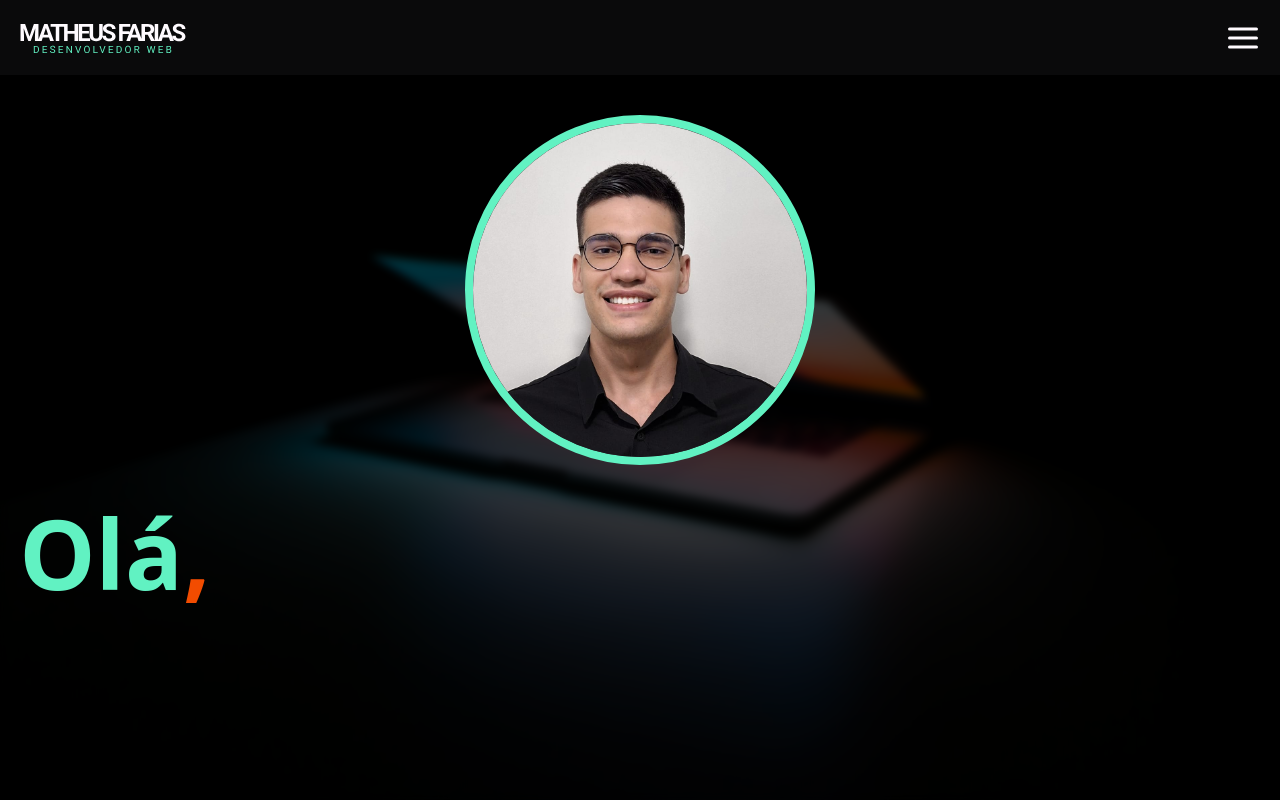
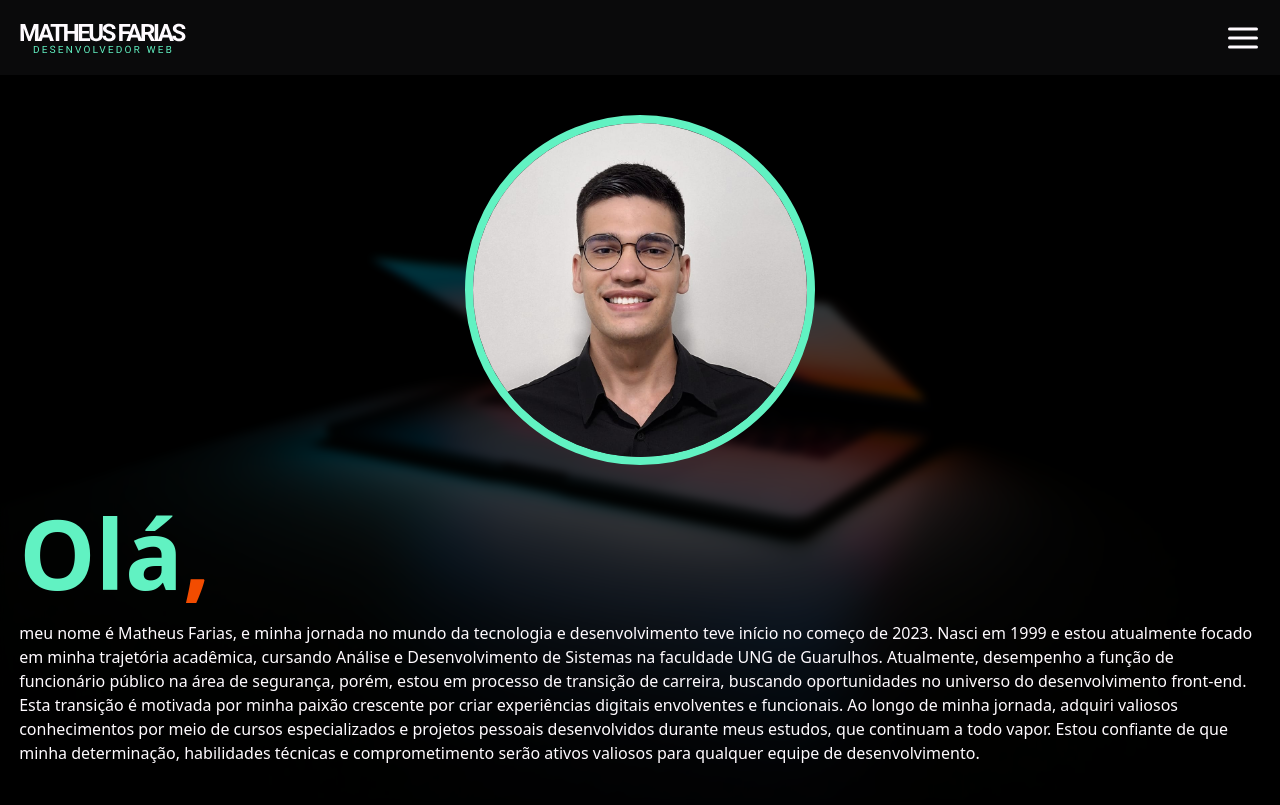
Before and after one commit to oMatheus-Farias/myportfolio, a React (Vite) app: page / in a window 1280 px wide. Built offline with nearby package versions, Linux system fonts and the light colour scheme.

Commit message:
feat: adicionado paragrafo principal

```diff
--- a/src/pages/about/index.tsx
+++ b/src/pages/about/index.tsx
@@ -18,7 +18,18 @@ export default function About() {
         </div>
 
         <section className="w-full mt-10" >
-          <h1 className="text-secondary text-start text-8xl font-semibold" >Olá<span className="text-effectsColor" >,</span></h1>
+          <h1
+            className="text-secondary text-start text-8xl font-semibold" >
+              Olá
+              <span className="text-effectsColor" >,</span>
+          </h1>
+
+          <p className="text-start text-textColor mt-5" >
+            meu nome é Matheus Farias, e minha jornada no mundo da tecnologia e desenvolvimento teve início no começo de 2023. Nasci em 1999 e estou atualmente focado em minha trajetória acadêmica, cursando Análise e Desenvolvimento de Sistemas na faculdade UNG de Guarulhos.
+            Atualmente, desempenho a função de funcionário público na área de segurança, porém, estou em processo de transição de carreira, buscando oportunidades no universo do desenvolvimento front-end. Esta transição é motivada por minha paixão crescente por criar experiências digitais envolventes e funcionais.
+            Ao longo de minha jornada, adquiri valiosos conhecimentos por meio de cursos especializados e projetos pessoais desenvolvidos durante meus estudos, que continuam a todo vapor.
+            Estou confiante de que minha determinação, habilidades técnicas e comprometimento serão ativos valiosos para qualquer equipe de desenvolvimento.
+          </p>
         </section>
       </div>
     </Background>
```
